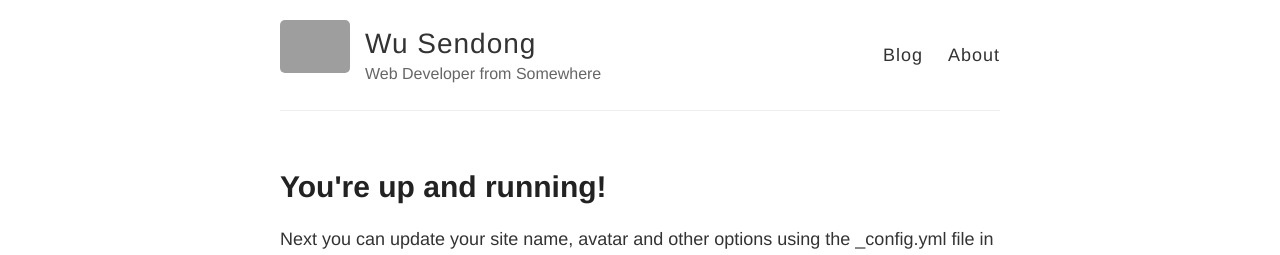
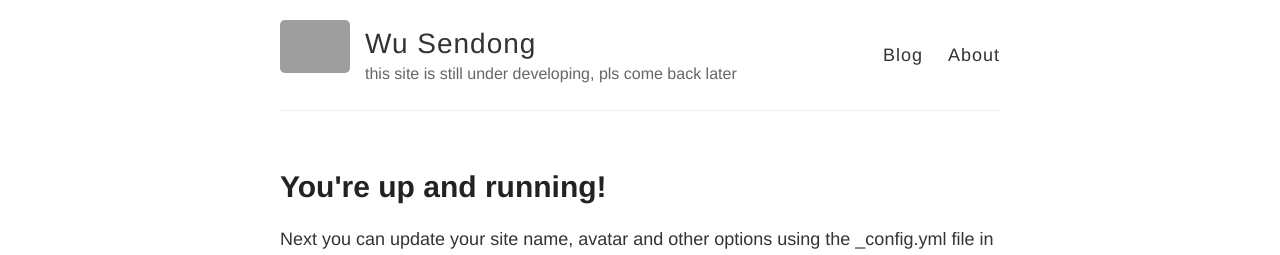
Before and after one commit to wusendong/wusendong.github.io, a Jekyll site: the page built from index.html, in a window 1280 px wide. Shown: the top 255 px of the page. Built offline with Jekyll 4.4.1, drawn with Linux system fonts in a browser that asks for light colours; grey boxes are pictures that could not be loaded.

Commit message:
update description

```diff
--- a/_config.yml
+++ b/_config.yml
@@ -6,7 +6,7 @@
 name: Wu Sendong
 
 # Short bio or description (displayed in the header)
-description: Web Developer from Somewhere
+description: this site is still under developing, pls come back later
 
 # URL of your avatar or profile pic (you could use your GitHub profile pic)
 avatar: https://raw.githubusercontent.com/barryclark/jekyll-now/master/images/jekyll-logo.png
```
